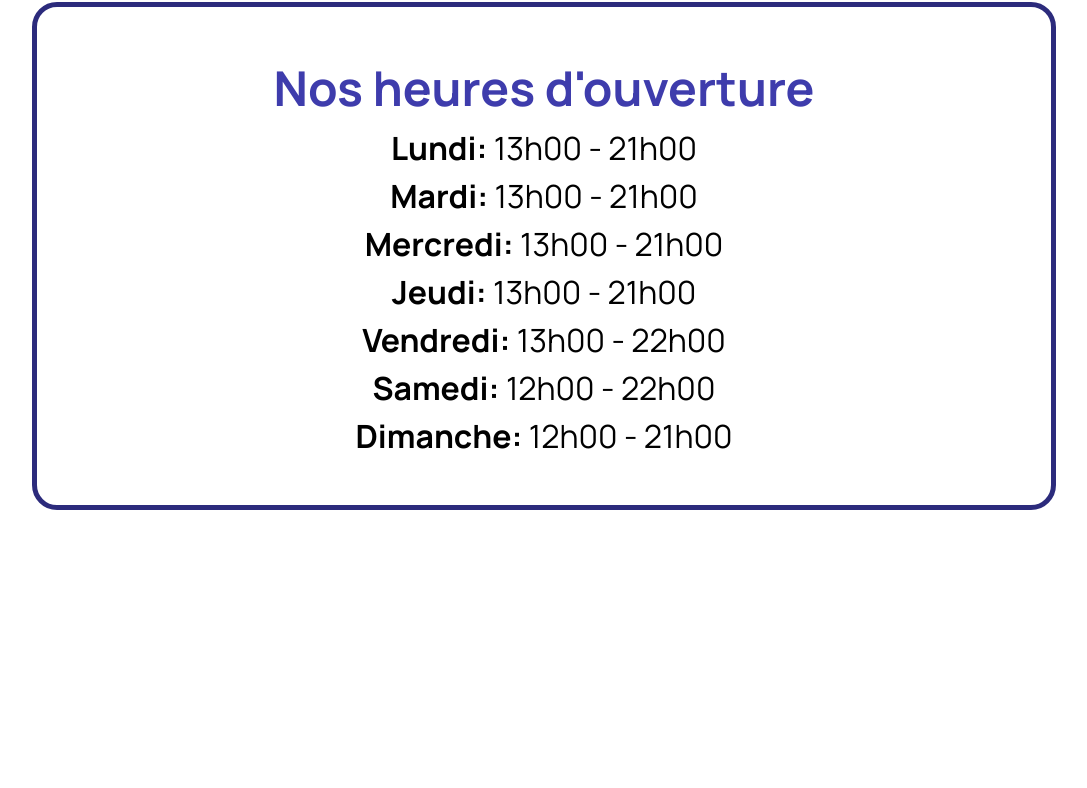
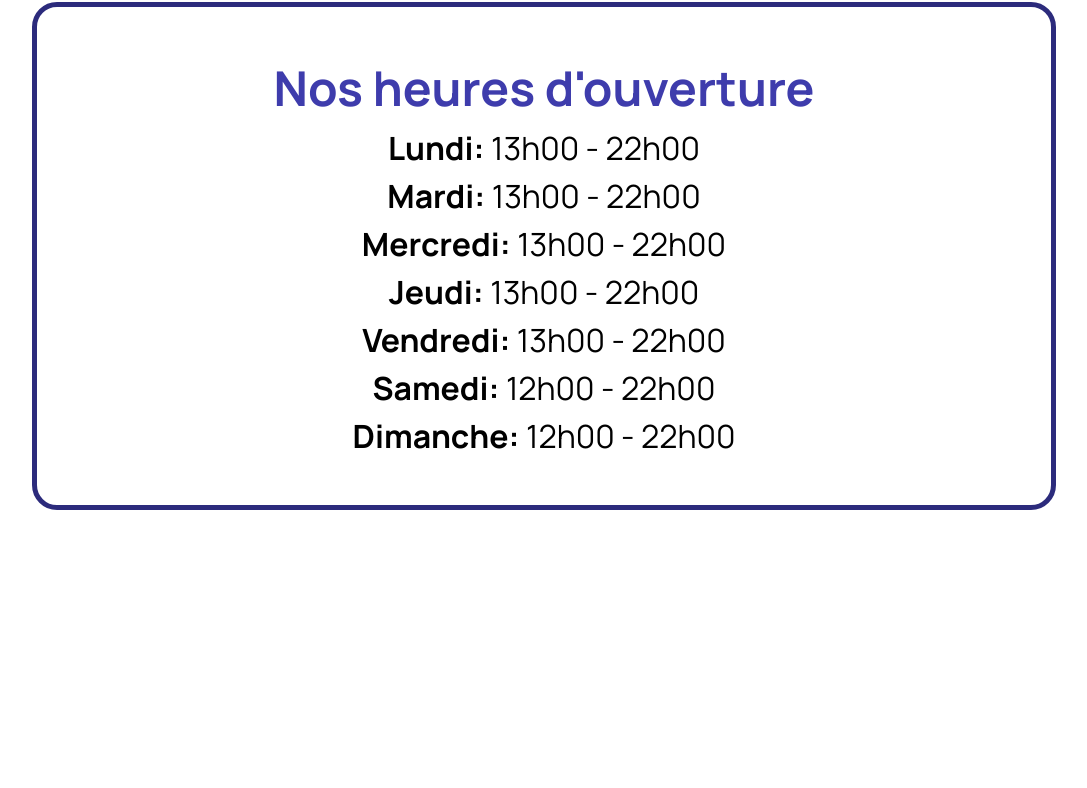
Before and after one commit to Warsator14/cremerielesdelicesgivres, a plain HTML site: page index.html in a window 1280 px wide. Shown: the part 2336-3124 px from the top of the page, without its empty margins (96-1183 px from the left). Drawn offline with Linux system fonts and the light colour scheme.

Commit message:
Update index.html
modification des heures douverture du magasin

```diff
--- a/index.html
+++ b/index.html
@@ -53,13 +53,13 @@
 
                 <section class="horaire">
                     <h2>Nos heures d'ouverture</h2>
-                    <p><span>Lundi: </span>13h00 - 21h00</p>
-                    <p><span>Mardi: </span>13h00 - 21h00</p>
-                    <p><span>Mercredi: </span>13h00 - 21h00</p>
-                    <p><span>Jeudi: </span>13h00 - 21h00</p>
+                    <p><span>Lundi: </span>13h00 - 22h00</p>
+                    <p><span>Mardi: </span>13h00 - 22h00</p>
+                    <p><span>Mercredi: </span>13h00 - 22h00</p>
+                    <p><span>Jeudi: </span>13h00 - 22h00</p>
                     <p><span>Vendredi: </span>13h00 - 22h00</p>
                     <p><span>Samedi: </span>12h00 - 22h00</p>
-                    <p><span>Dimanche: </span>12h00 - 21h00</p>
+                    <p><span>Dimanche: </span>12h00 - 22h00</p>
                 </section>
                 <a href="https://www.facebook.com/profile.php?id=61573006613757" target="_blank"
                     rel="noopener noreferrer">
```
